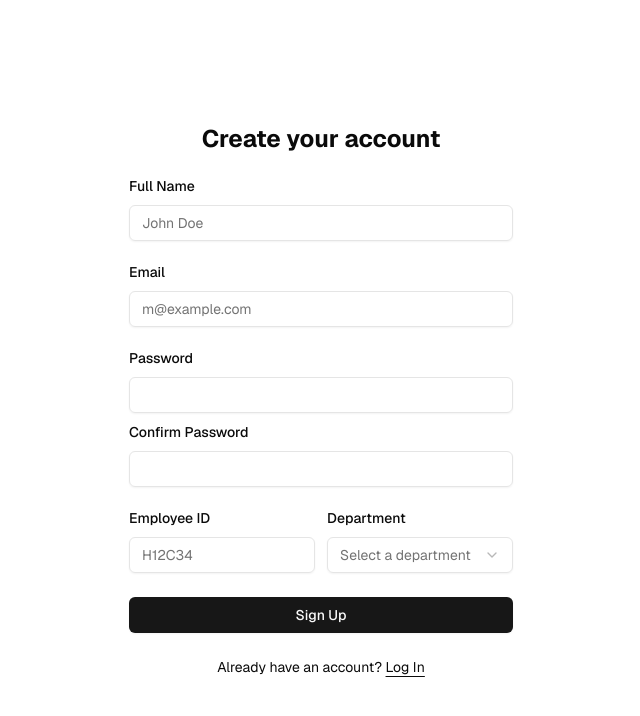
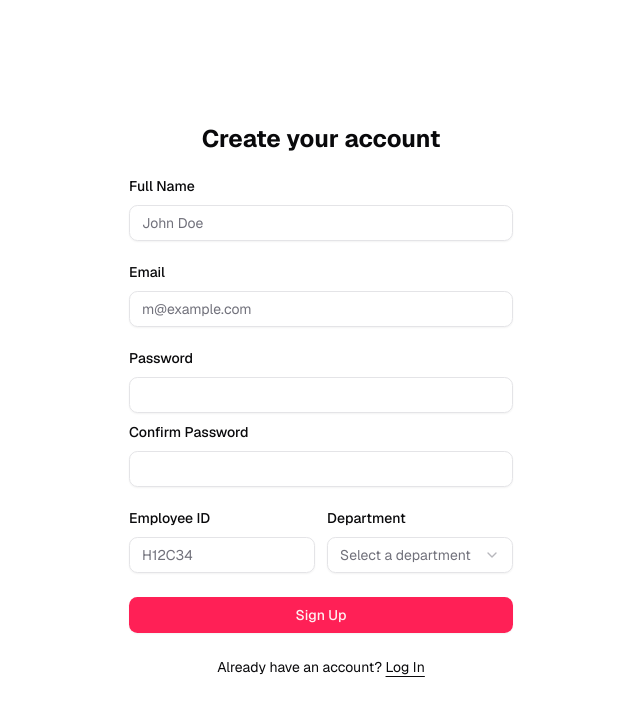
Before and after one commit to hadreemustaffa/presens, a Next.js app: page /auth/sign-up in a window 1280 px wide. Shown: the top 716 px of the page, without its empty margins (319-959 px from the left). Built offline with nearby package versions, Linux system fonts and the light colour scheme.

Commit message:
style: update color scheme

```diff
--- a/app/globals.css
+++ b/app/globals.css
@@ -1,44 +1,108 @@
 @import 'tailwindcss';
-
-@plugin 'tailwindcss-animate';
+@import 'tw-animate-css';
 
 @custom-variant dark (&:is(.dark *));
 
+@layer base {
+  :root {
+    --radius: 0.65rem;
+    --background: oklch(1 0 0);
+    --foreground: oklch(0.141 0.005 285.823);
+    --card: oklch(1 0 0);
+    --card-foreground: oklch(0.141 0.005 285.823);
+    --popover: oklch(1 0 0);
+    --popover-foreground: oklch(0.141 0.005 285.823);
+    --primary: oklch(0.645 0.246 16.439);
+    --primary-foreground: oklch(0.969 0.015 12.422);
+    --secondary: oklch(0.967 0.001 286.375);
+    --secondary-foreground: oklch(0.21 0.006 285.885);
+    --muted: oklch(0.967 0.001 286.375);
+    --muted-foreground: oklch(0.552 0.016 285.938);
+    --accent: oklch(0.967 0.001 286.375);
+    --accent-foreground: oklch(0.21 0.006 285.885);
+    --destructive: oklch(0.577 0.245 27.325);
+    --border: oklch(0.92 0.004 286.32);
+    --input: oklch(0.92 0.004 286.32);
+    --ring: oklch(0.645 0.246 16.439);
+    --chart-1: oklch(0.646 0.222 41.116);
+    --chart-2: oklch(0.6 0.118 184.704);
+    --chart-3: oklch(0.398 0.07 227.392);
+    --chart-4: oklch(0.828 0.189 84.429);
+    --chart-5: oklch(0.769 0.188 70.08);
+    --sidebar: oklch(0.985 0 0);
+    --sidebar-foreground: oklch(0.141 0.005 285.823);
+    --sidebar-primary: oklch(0.645 0.246 16.439);
+    --sidebar-primary-foreground: oklch(0.969 0.015 12.422);
+    --sidebar-accent: oklch(0.967 0.001 286.375);
+    --sidebar-accent-foreground: oklch(0.21 0.006 285.885);
+    --sidebar-border: oklch(0.92 0.004 286.32);
+    --sidebar-ring: oklch(0.645 0.246 16.439);
+  }
+
+  .dark {
+    --background: oklch(0.141 0.005 285.823);
+    --foreground: oklch(0.985 0 0);
+    --card: oklch(0.21 0.006 285.885);
+    --card-foreground: oklch(0.985 0 0);
+    --popover: oklch(0.21 0.006 285.885);
+    --popover-foreground: oklch(0.985 0 0);
+    --primary: oklch(0.645 0.246 16.439);
+    --primary-foreground: oklch(0.969 0.015 12.422);
+    --secondary: oklch(0.274 0.006 286.033);
+    --secondary-foreground: oklch(0.985 0 0);
+    --muted: oklch(0.274 0.006 286.033);
+    --muted-foreground: oklch(0.705 0.015 286.067);
+    --accent: oklch(0.274 0.006 286.033);
+    --accent-foreground: oklch(0.985 0 0);
+    --destructive: oklch(0.704 0.191 22.216);
+    --border: oklch(1 0 0 / 10%);
+    --input: oklch(1 0 0 / 15%);
+    --ring: oklch(0.645 0.246 16.439);
+    --chart-1: oklch(0.488 0.243 264.376);
+    --chart-2: oklch(0.696 0.17 162.48);
+    --chart-3: oklch(0.769 0.188 70.08);
+    --chart-4: oklch(0.627 0.265 303.9);
+    --chart-5: oklch(0.645 0.246 16.439);
+    --sidebar: oklch(0.21 0.006 285.885);
+    --sidebar-foreground: oklch(0.985 0 0);
+    --sidebar-primary: oklch(0.645 0.246 16.439);
+    --sidebar-primary-foreground: oklch(0.969 0.015 12.422);
+    --sidebar-accent: oklch(0.274 0.006 286.033);
+    --sidebar-accent-foreground: oklch(0.985 0 0);
+    --sidebar-border: oklch(1 0 0 / 10%);
+    --sidebar-ring: oklch(0.645 0.246 16.439);
+  }
+}
+
 @theme inline {
-  --color-background: hsl(var(--background));
-  --color-foreground: hsl(var(--foreground));
-
-  --color-card: hsl(var(--card));
-  --color-card-foreground: hsl(var(--card-foreground));
-
-  --color-popover: hsl(var(--popover));
-  --color-popover-foreground: hsl(var(--popover-foreground));
-
-  --color-primary: hsl(var(--primary));
-  --color-primary-foreground: hsl(var(--primary-foreground));
-
-  --color-secondary: hsl(var(--secondary));
-  --color-secondary-foreground: hsl(var(--secondary-foreground));
-
-  --color-muted: hsl(var(--muted));
-  --color-muted-foreground: hsl(var(--muted-foreground));
-
-  --color-accent: hsl(var(--accent));
-  --color-accent-foreground: hsl(var(--accent-foreground));
-
-  --color-destructive: hsl(var(--destructive));
-  --color-destructive-foreground: hsl(var(--destructive-foreground));
-
-  --color-border: hsl(var(--border));
-  --color-input: hsl(var(--input));
-  --color-ring: hsl(var(--ring));
-
-  --color-chart-1: hsl(var(--chart-1));
-  --color-chart-2: hsl(var(--chart-2));
-  --color-chart-3: hsl(var(--chart-3));
-  --color-chart-4: hsl(var(--chart-4));
-  --color-chart-5: hsl(var(--chart-5));
-
+  --color-background: var(--background);
+  --color-foreground: var(--foreground);
+  --color-card: var(--card);
+  --color-card-foreground: var(--card-foreground);
+  --color-popover: var(--popover);
+  --color-popover-foreground: var(--popover-foreground);
+  --color-primary: var(--primary);
+  --color-primary-foreground: var(--primary-foreground);
+  --color-secondary: var(--secondary);
+  --color-secondary-foreground: var(--secondary-foreground);
+  --color-muted: var(--muted);
+  --color-muted-foreground: var(--muted-foreground);
+  --color-accent: var(--accent);
+  --color-accent-foreground: var(--accent-foreground);
+  --color-destructive: var(--destructive);
+  --color-destructive-foreground: var(--destructive-foreground);
+  --color-border: var(--border);
+  --color-input: var(--input);
+  --color-ring: var(--ring);
+  --color-chart-1: var(--chart-1);
+  --color-chart-2: var(--chart-2);
+  --color-chart-3: var(--chart-3);
+  --color-chart-4: var(--chart-4);
+  --color-chart-5: var(--chart-5);
+  --radius-sm: calc(var(--radius) - 4px);
+  --radius-md: calc(var(--radius) - 2px);
+  --radius-lg: var(--radius);
+  --radius-xl: calc(var(--radius) + 4px);
   --color-sidebar: var(--sidebar);
   --color-sidebar-foreground: var(--sidebar-foreground);
   --color-sidebar-primary: var(--sidebar-primary);
@@ -47,100 +111,6 @@
   --color-sidebar-accent-foreground: var(--sidebar-accent-foreground);
   --color-sidebar-border: var(--sidebar-border);
   --color-sidebar-ring: var(--sidebar-ring);
-
-  --radius-lg: var(--radius);
-  --radius-md: calc(var(--radius) - 2px);
-  --radius-sm: calc(var(--radius) - 4px);
-}
-
-/*
-  The default border color has changed to `currentcolor` in Tailwind CSS v4,
-  so we've added these compatibility styles to make sure everything still
-  looks the same as it did with Tailwind CSS v3.
-
-  If we ever want to remove these styles, we need to add an explicit border
-  color utility to any element that depends on these defaults.
-*/
-@layer base {
-  *,
-  ::after,
-  ::before,
-  ::backdrop,
-  ::file-selector-button {
-    border-color: var(--color-gray-200, currentcolor);
-  }
-}
-
-@layer base {
-  :root {
-    --background: 0 0% 100%;
-    --foreground: 0 0% 3.9%;
-    --card: 0 0% 100%;
-    --card-foreground: 0 0% 3.9%;
-    --popover: 0 0% 100%;
-    --popover-foreground: 0 0% 3.9%;
-    --primary: 0 0% 9%;
-    --primary-foreground: 0 0% 98%;
-    --secondary: 0 0% 96.1%;
-    --secondary-foreground: 0 0% 9%;
-    --muted: 0 0% 96.1%;
-    --muted-foreground: 0 0% 45.1%;
-    --accent: 0 0% 96.1%;
-    --accent-foreground: 0 0% 9%;
-    --destructive: 0 84.2% 60.2%;
-    --destructive-foreground: 0 0% 98%;
-    --border: 0 0% 89.8%;
-    --input: 0 0% 89.8%;
-    --ring: 0 0% 3.9%;
-    --chart-1: 12 76% 61%;
-    --chart-2: 173 58% 39%;
-    --chart-3: 197 37% 24%;
-    --chart-4: 43 74% 66%;
-    --chart-5: 27 87% 67%;
-    --sidebar: hsl(0 0% 98%);
-    --sidebar-foreground: hsl(240 5.3% 26.1%);
-    --sidebar-primary: hsl(240 5.9% 10%);
-    --sidebar-primary-foreground: hsl(0 0% 98%);
-    --sidebar-accent: hsl(240 4.8% 95.9%);
-    --sidebar-accent-foreground: hsl(240 5.9% 10%);
-    --sidebar-border: hsl(220 13% 91%);
-    --sidebar-ring: hsl(217.2 91.2% 59.8%);
-    --radius: 0.5rem;
-  }
-  .dark {
-    --background: 0 0% 3.9%;
-    --foreground: 0 0% 98%;
-    --card: 0 0% 3.9%;
-    --card-foreground: 0 0% 98%;
-    --popover: 0 0% 3.9%;
-    --popover-foreground: 0 0% 98%;
-    --primary: 0 0% 98%;
-    --primary-foreground: 0 0% 9%;
-    --secondary: 0 0% 14.9%;
-    --secondary-foreground: 0 0% 98%;
-    --muted: 0 0% 14.9%;
-    --muted-foreground: 0 0% 63.9%;
-    --accent: 0 0% 14.9%;
-    --accent-foreground: 0 0% 98%;
-    --destructive: 0 62.8% 30.6%;
-    --destructive-foreground: 0 0% 98%;
-    --border: 0 0% 14.9%;
-    --input: 0 0% 14.9%;
-    --ring: 0 0% 83.1%;
-    --chart-1: 220 70% 50%;
-    --chart-2: 160 60% 45%;
-    --chart-3: 30 80% 55%;
-    --chart-4: 280 65% 60%;
-    --chart-5: 340 75% 55%;
-    --sidebar: hsl(240 5.9% 10%);
-    --sidebar-foreground: hsl(240 4.8% 95.9%);
-    --sidebar-primary: hsl(224.3 76.3% 48%);
-    --sidebar-primary-foreground: hsl(0 0% 100%);
-    --sidebar-accent: hsl(240 3.7% 15.9%);
-    --sidebar-accent-foreground: hsl(240 4.8% 95.9%);
-    --sidebar-border: hsl(240 3.7% 15.9%);
-    --sidebar-ring: hsl(217.2 91.2% 59.8%);
-  }
 }
 
 @layer base {
```
